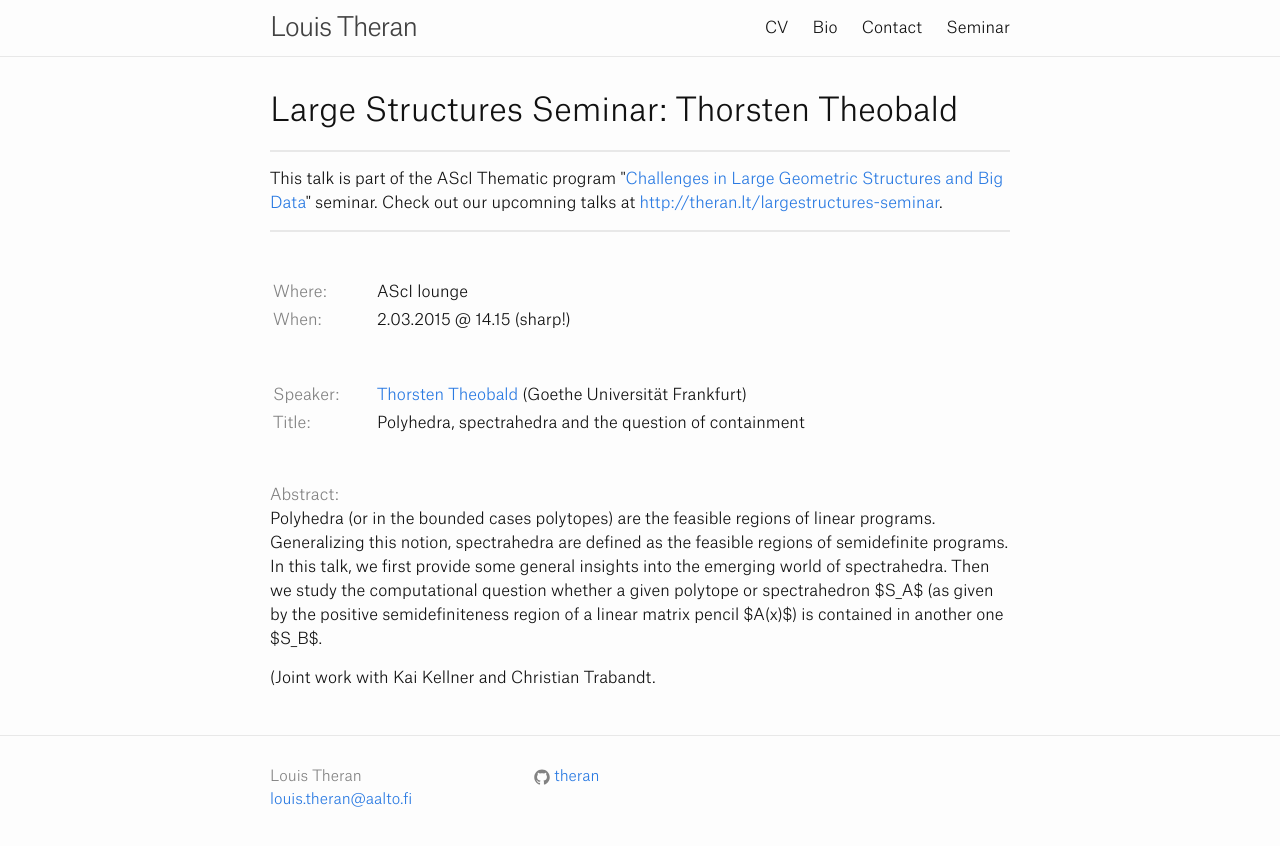
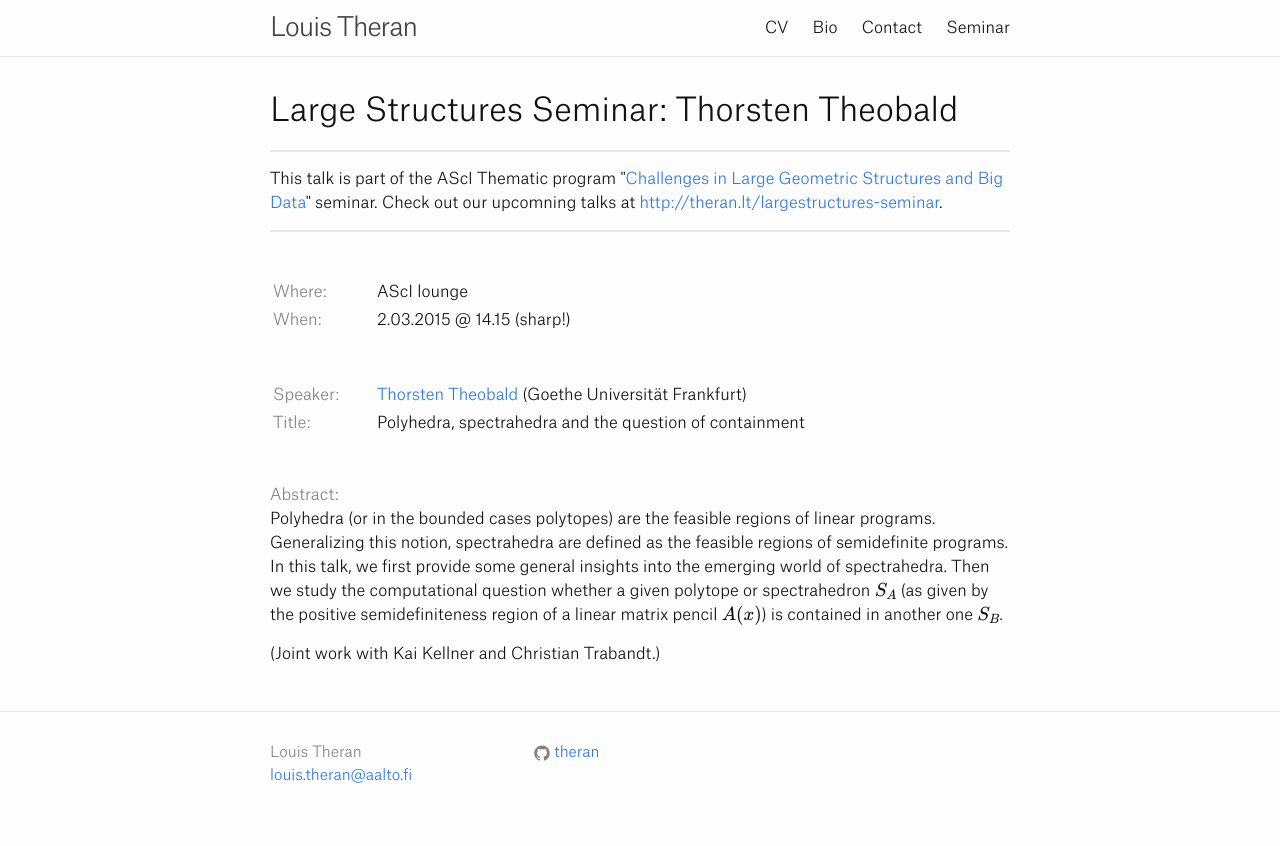
Before and after one commit to theran/theran.github.io, a Jekyll site: the page built from _seminartalks/2015-03-02-theobald.md, in a window 1280 px wide. Shown: the top 846 px of the page. Built offline with Jekyll 4.4.1, drawn with Linux system fonts in a browser that asks for light colours; formulas are drawn with MathJax 3.

```diff
--- a/_seminartalks/2015-03-02-theobald.md
+++ b/_seminartalks/2015-03-02-theobald.md
@@ -21,8 +21,8 @@ of semidefinite programs.
 In this talk, we first provide some general insights into
 the emerging world of spectrahedra. Then we study the
 computational question whether a given polytope or spectrahedron
-$S_A$ (as given by the positive semidefiniteness region
-of a linear matrix pencil $A(x)$) is contained in another
-one $S_B$.
+$$S_A$$ (as given by the positive semidefiniteness region
+of a linear matrix pencil $$A(x)$$) is contained in another
+one $$S_B$$.
 
-(Joint work with Kai Kellner and Christian Trabandt.
+(Joint work with Kai Kellner and Christian Trabandt.)
```
